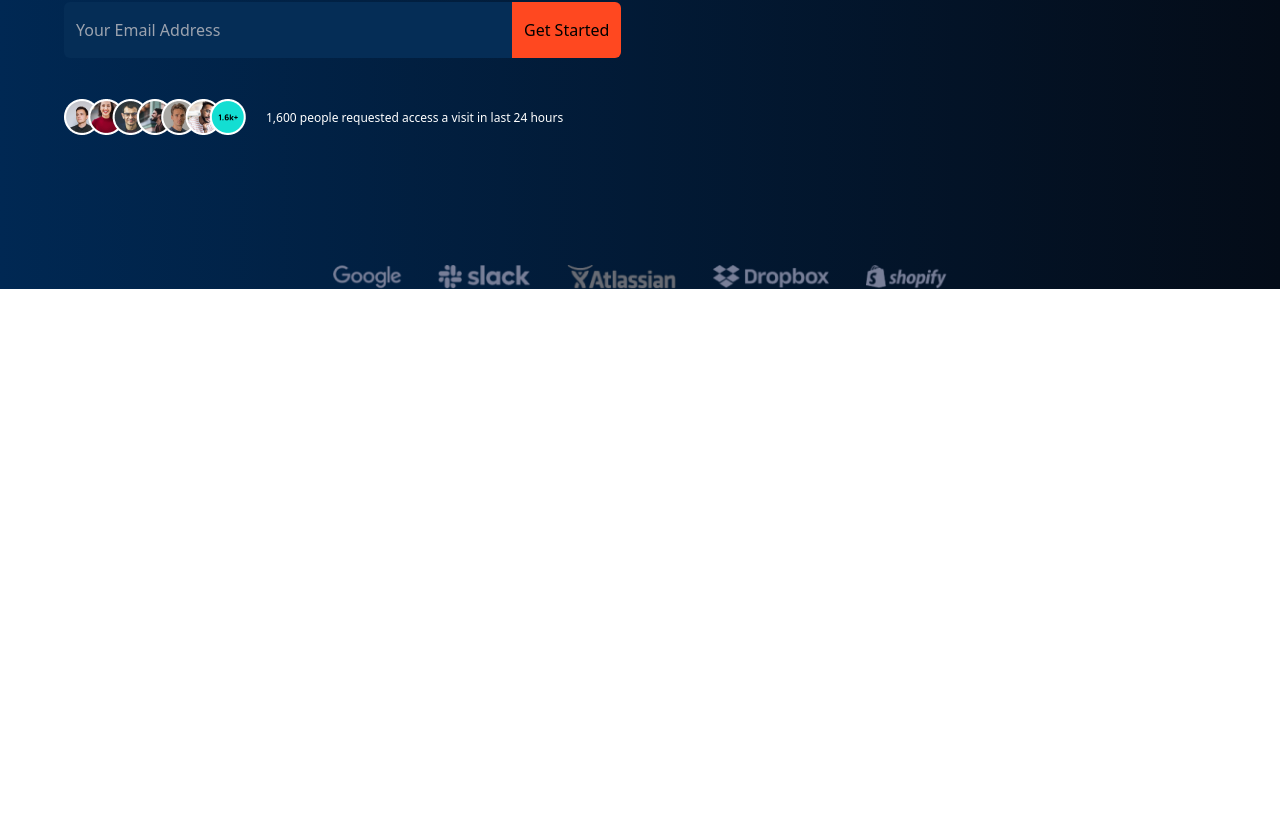
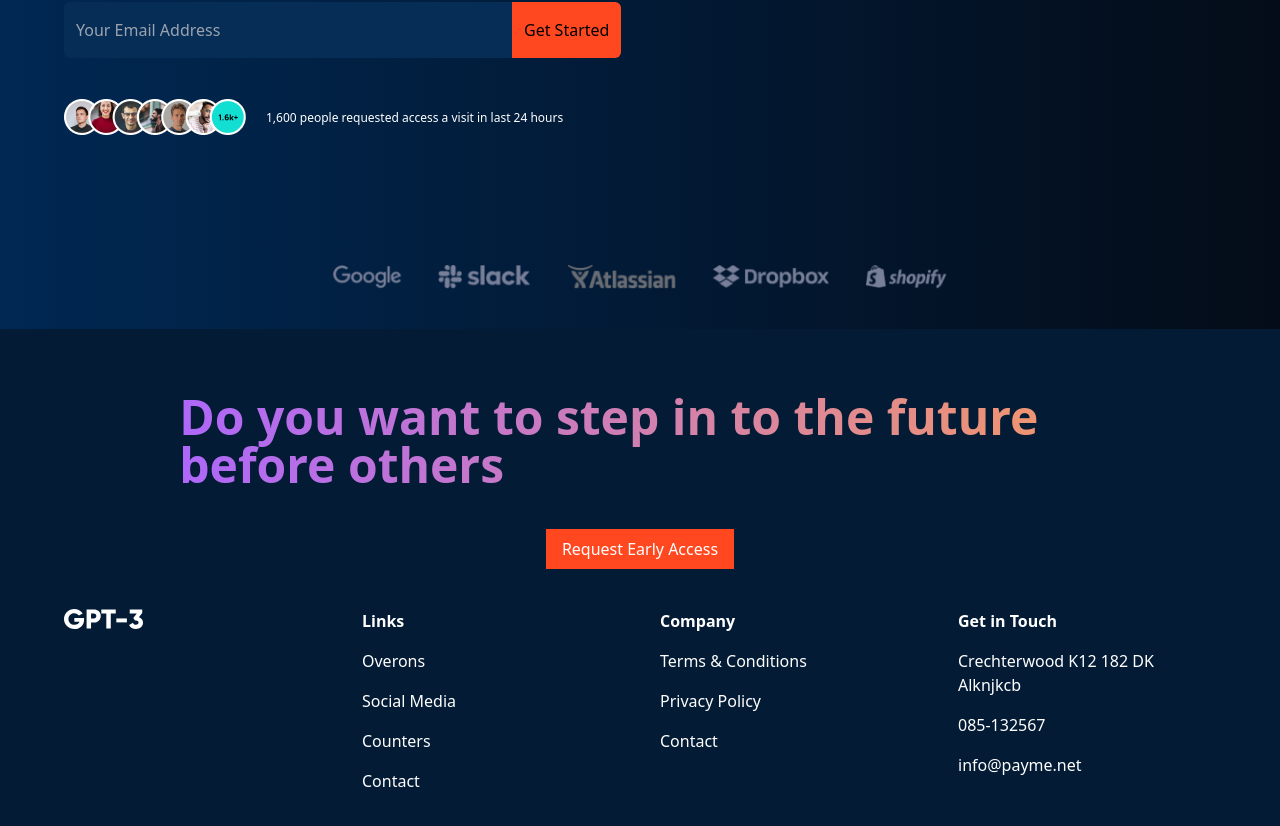
Before and after one commit to Gopalsamy-j/gpt-3, a React (Vite) app: page / in a window 1280 px wide. Shown: the part 522-1348 px from the top of the page. Before the commit the page ends 811 px from the top, so only its background shows below. Built offline with nearby package versions, Linux system fonts and the light colour scheme.

Commit message:
footerpage finished

```diff
--- a/src/Layout.jsx
+++ b/src/Layout.jsx
@@ -2,6 +2,7 @@ import React from 'react'
 import { Outlet } from 'react-router-dom'
 
 import Navbar from './components/navbar/Navbar'
+import Footer from './components/footer/Footer'
 
 
 const Layout = () => {
@@ -9,6 +10,7 @@ const Layout = () => {
     <>
         <Navbar />
         <Outlet />
+        <Footer />
     </>
   )
 }
--- /dev/null
+++ b/src/components/footer/Footer.jsx
@@ -0,0 +1,51 @@
+import React from 'react'
+import logo from '../../assets/logo.svg'
+
+const Footer = () => {
+    return (
+        <div className='bg-[#031B34] py-16  '>
+            <div className='max-w-[90%] m-auto flex flex-col gap-10'>
+                <p className='bg-gradient-to-r from-[#AE67FA] to-[#F49867] ... text-transparent
+          bg-clip-text font-bold text-5xl w-[80%] m-auto'>Do you want to step in to the future before others</p>
+                <div className='flex justify-center'>
+                    <button className='bg-[#FF4820] px-4 py-2  text-white '>Request Early Access</button>
+                </div>
+
+            </div>
+
+            <div className='lg:grid w-[90%] lg:grid-cols-4 m-auto mt-10 cursor-pointer grid grid-cols-2 gap-10 justify-center '>
+                <div className='placeholder-opacity-10'>
+                    <img className='h-5 ' src={logo} alt="" />
+                </div>
+                <div className=''>
+                    <ul className='text-white flex flex-col  gap-4 '>
+                        <li className='font-bold'>Links</li>
+                        <li>Overons</li>
+                        <li>Social Media</li>
+                        <li>Counters</li>
+                        <li>Contact</li>
+                    </ul>
+                </div>
+                <div>
+                    <ul className='text-white flex flex-col  gap-4'>
+                        <li className='font-bold'>Company</li>
+                        <li>Terms & Conditions</li>
+                        <li>Privacy Policy</li>
+                        <li>Contact</li>
+                    </ul>
+                </div>
+                <div>
+                    <ul className='text-white flex flex-col  gap-4'>
+                        <li className='font-bold'>Get in Touch</li>
+                        <li>Crechterwood K12 182 DK Alknjkcb</li>
+                        <li>085-132567</li>
+                        <li>info@payme.net</li>
+                    </ul>
+                </div>
+
+            </div>
+        </div>
+    )
+}
+
+export default Footer
--- a/src/containers/home/Home.jsx
+++ b/src/containers/home/Home.jsx
@@ -6,7 +6,7 @@ import Brand from '../../components/brand/Brand'
 const Home = () => {
   return (
 
-    <div className='bg-gradient-to-r from-[#002853] to-[#040C18] ...'>
+    <div className='bg-gradient-to-r from-[#002853] to-[#040C18] ... pb-10'>
       <div className='md:flex max-w-[90%] m-auto  justify-center'>
         <div className='md:w-[50%] py-20'>
 
```
